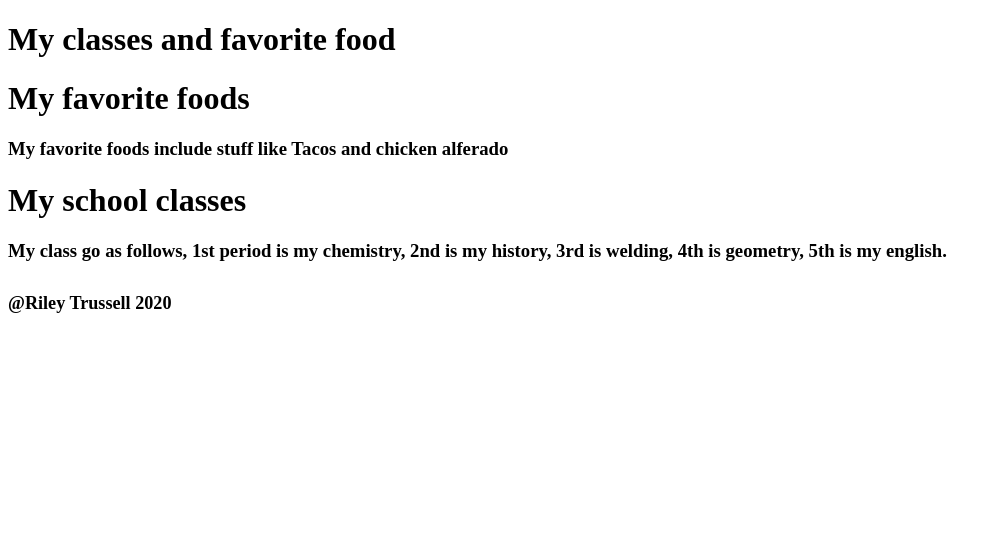
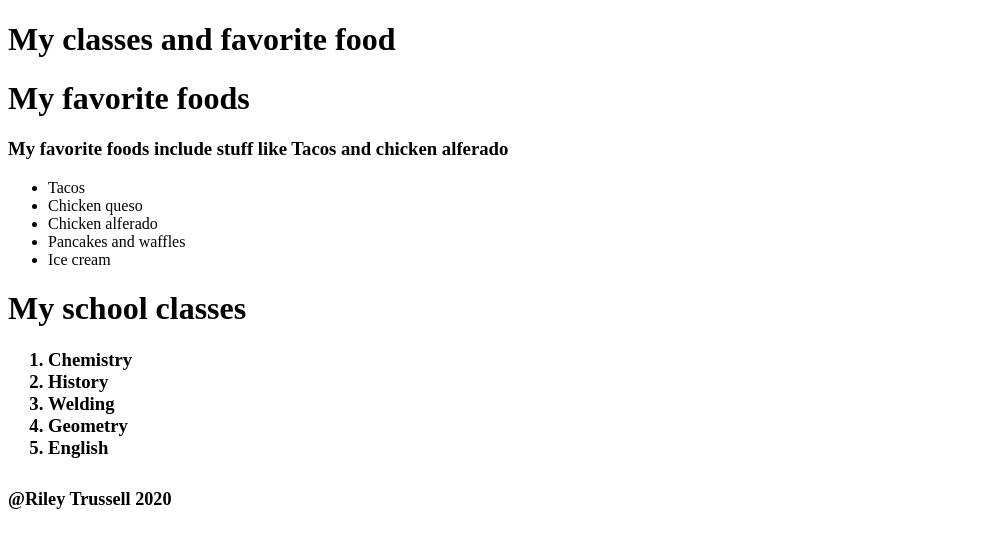
Before and after one commit to 23rtrussell/Code201-1, a website: page index.html in a window 1280 px wide. Shown: the whole page, without its empty margins (0-1002 px from the left). Drawn offline with Linux system fonts and the light colour scheme.

Commit message:
Fixed ol and ul

```diff
--- a/index.html
+++ b/index.html
@@ -12,13 +12,22 @@
     <h3>
       <main> My favorite foods include stuff like Tacos and chicken alferado
       </h3>
+      <ul>
+        <li>Tacos
+        <li>Chicken queso
+        <li>Chicken alferado
+        <li>Pancakes and waffles
+        <li>Ice cream
+      </ul>
   </body><h1> My school classes
-    <h3><section>  My class go as follows,
-      1st period is my chemistry,
-      2nd is my history,
-      3rd is welding,
-      4th is geometry,
-      5th is my english.
+    <h3><section>
+      <ol>
+        <li>Chemistry
+          <li>History
+            <li>Welding
+              <li>Geometry
+                <li>English
+      </ol>
       <h3>
       <footer> <h5>
         </html> @Riley Trussell 2020
```
